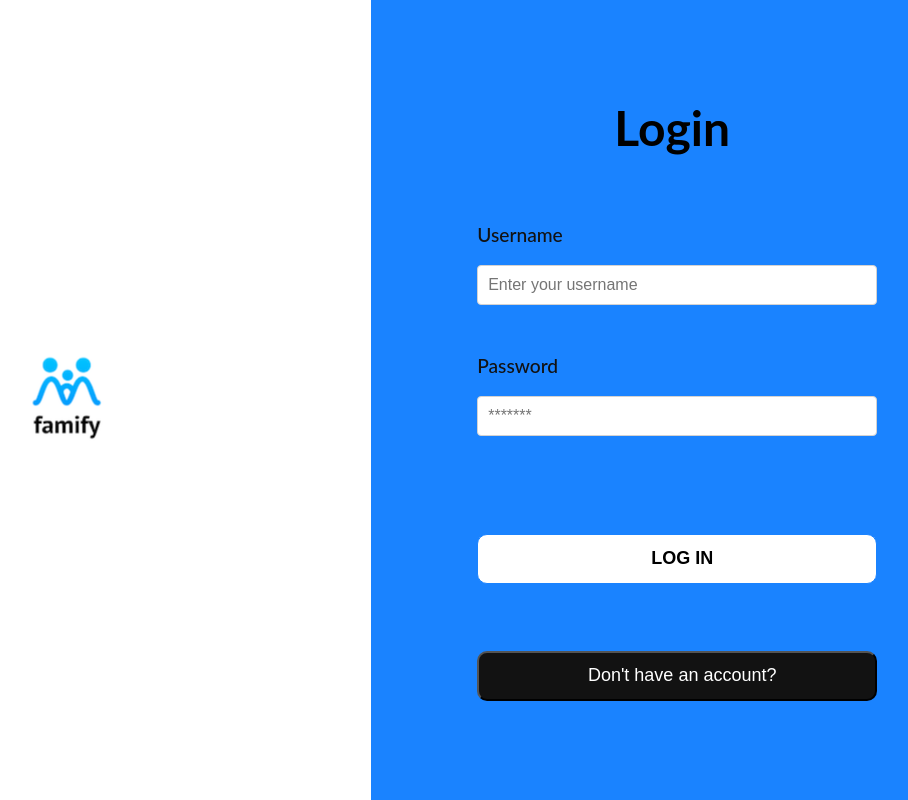
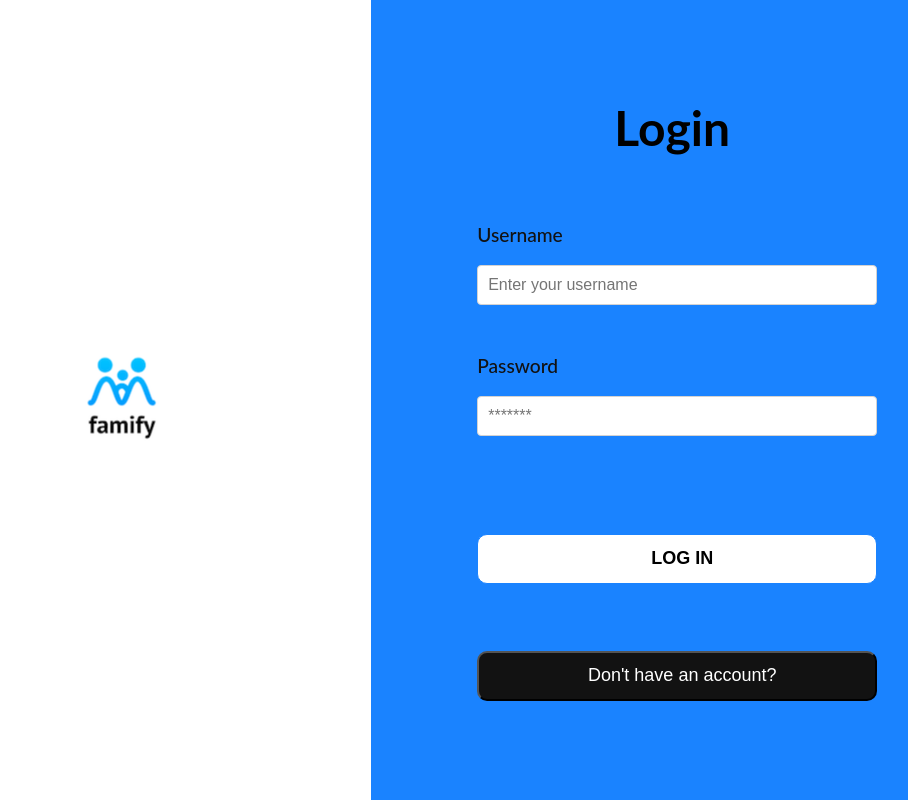
Before and after one commit to kadinsayani/Famify, a React (Create React App) app in the folder client/: page / in a window 1280 px wide. Shown: the whole page, without its empty margins (307-1215 px from the left). Built offline with nearby package versions, Linux system fonts and the light colour scheme.

Commit message:
minor changes to navbar

```diff
--- a/client/src/components/Navbar.css
+++ b/client/src/components/Navbar.css
@@ -20,6 +20,8 @@
   position: fixed;
   top: 0;
   transition: 850ms;
+  border-right: lightgrey 1px solid;
+  justify-content: space-between;
 }
 
 .nav-menu.active {
@@ -39,7 +41,7 @@
 .nav-text a {
   text-decoration: none;
   color: #1a83ff;
-  font-size: 18px;
+  font-size: 20px;
   width: 100%;
   height: 100%;
   display: flex;
@@ -64,5 +66,7 @@ span {
 
 img {
   position: relative;
-  left: 35px;
+  left: 90px;
+  padding-top: 30px;
+  padding-bottom: 30px;
 }
```
